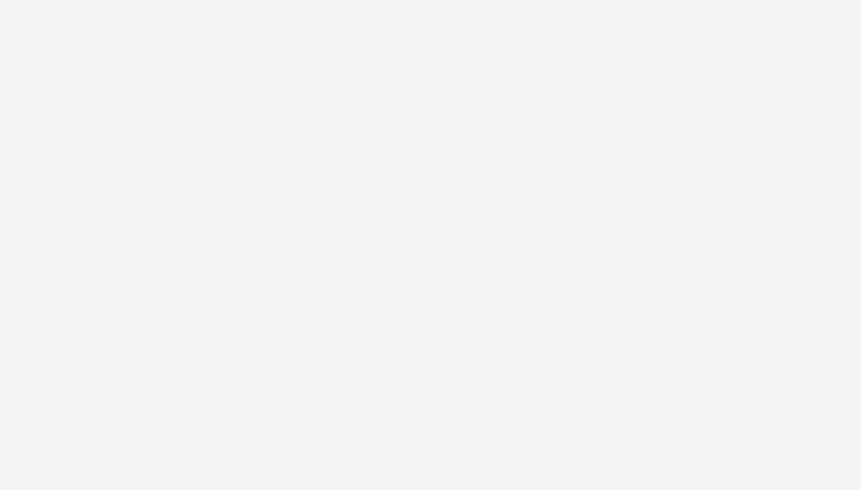
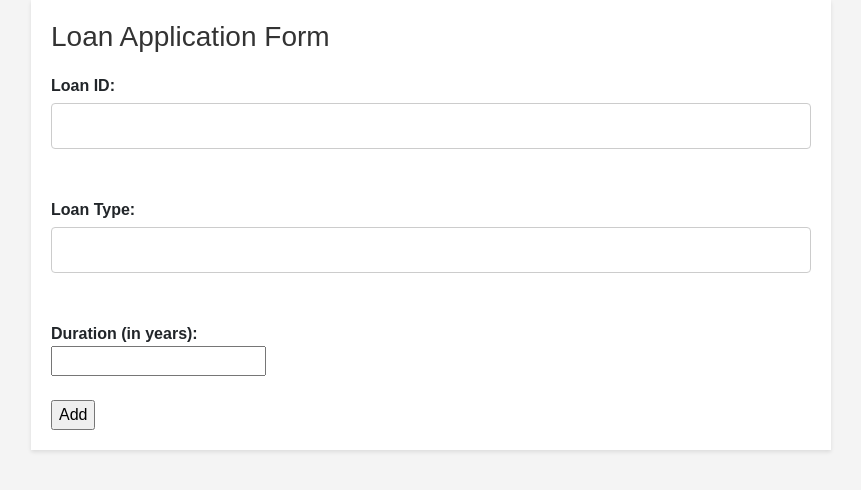
Before and after one commit to SagnikH-WF/loanapp-frontend, a React (Create React App) app: page /addLoan in a window 1280 px wide. Before the commit this address had no page. Shown: the top 490 px of the page, without its empty margins (209-1070 px from the left). Built offline with nearby package versions, Linux system fonts and the light colour scheme.

Commit message:
Admin loan part

```diff
--- a/public/index.html
+++ b/public/index.html
@@ -24,6 +24,7 @@
       work correctly both with client-side routing and a non-root public URL.
       Learn how to configure a non-root public URL by running `npm run build`.
     -->
+    <link href="https://cdn.jsdelivr.net/npm/bootstrap@5.3.2/dist/css/bootstrap.min.css" rel="stylesheet" integrity="sha384-T3c6CoIi6uLrA9TneNEoa7RxnatzjcDSCmG1MXxSR1GAsXEV/Dwwykc2MPK8M2HN" crossorigin="anonymous">
     <title>React App</title>
   </head>
   <body>
@@ -39,5 +40,6 @@
       To begin the development, run `npm start` or `yarn start`.
       To create a production bundle, use `npm run build` or `yarn build`.
     -->
+    <script src="https://cdn.jsdelivr.net/npm/bootstrap@5.3.2/dist/js/bootstrap.bundle.min.js" integrity="sha384-C6RzsynM9kWDrMNeT87bh95OGNyZPhcTNXj1NW7RuBCsyN/o0jlpcV8Qyq46cDfL" crossorigin="anonymous"></script>
   </body>
 </html>
--- a/src/App.js
+++ b/src/App.js
@@ -7,6 +7,9 @@ import Dashboard from "./components/Dashboard";
 import UserApplyLoanForm from "./components/UserLoanApplyForm";
 import LoanList from "./components/LoanList";
 import ItemList from "./components/ItemList";
+import AdminViewLoan from "./components/AdminViewLoan";
+import AddLoan from "./components/AddLoan";
+import EditLoan from "./components/EditLoan";
 
 function App() {
 	const [isLoggedIn, setIsLoggedIn] = useState(false);
@@ -24,6 +27,9 @@ function App() {
 				<Route path="/applyLoan" element={<UserApplyLoanForm />} />
 				<Route path="/viewLoans" element={<LoanList />} />
 				<Route path="/viewItems" element={<ItemList />} />
+				<Route path="/adminViewLoan" element={<AdminViewLoan/>}/>
+				<Route path="/addLoan" element={<AddLoan/>}/>
+				<Route path="/adminViewLoan/Edit/:id" element={<EditLoan/>}/>
 			</Routes>
 		</Router>
 	);
--- /dev/null
+++ b/src/components/AddLoan.js
@@ -0,0 +1,75 @@
+import React, { useState } from 'react';
+import {useNavigate} from 'react-router-dom';
+import axios from 'axios';
+
+function AddLoan() {
+  const [loanId, setLoanId] = useState('');
+  const [loanType, setLoanType] = useState('');
+  const [duration, setDuration] = useState('');
+  const baseURL = "http://localhost:9090/loan";
+  const navigate = useNavigate();
+
+  const handleSubmit = (e) => {
+    e.preventDefault();
+    axios
+        .post(baseURL,{
+            loanId : loanId,
+            loanType : loanType,
+            durationInYears: duration
+        })
+        .then((response)=>{
+            alert('Loan added successfully');
+            navigate('/adminViewLoan');
+        })
+        .catch((error)=>{
+            alert("error=="+error);
+        });
+
+
+    // You can handle form submission logic here
+    // For now, let's just log the form values
+    console.log('Loan ID:', loanId);
+    console.log('Loan Type:', loanType);
+    console.log('Duration:', duration);
+  };
+
+  return (
+    <div className='container'>
+      <h1>Loan Application Form</h1>
+      <form onSubmit={handleSubmit}>
+        <label htmlFor="LoanId">Loan ID:</label>
+        <input
+          type="text"
+          id="LoanId"
+          name="LoanId"
+          value={loanId}
+          onChange={(e) => setLoanId(e.target.value)}
+          required
+        /><br /><br />
+
+        <label htmlFor="LoanType">Loan Type:</label>
+        <input
+          type="text"
+          id="LoanType"
+          name="LoanType"
+          value={loanType}
+          onChange={(e) => setLoanType(e.target.value)}
+          required
+        /><br /><br />
+        <label htmlFor="Duration">Duration (in years):</label>
+        <input
+          type="number"
+          id="Duration"
+          name="Duration"
+          value={duration}
+          onChange={(e) => setDuration(e.target.value)}
+          required
+        /><br /><br />
+
+        <input type="submit" value="Add" />
+      </form>
+    </div>
+  );
+}
+
+export default AddLoan;
--- /dev/null
+++ b/src/components/AdminViewLoan.js
@@ -0,0 +1,78 @@
+import React from "react";
+import axios from "axios";
+import { useState, useEffect } from "react";
+import { Link, useNavigate } from "react-router-dom";
+
+export default function AdminViewLoan() {
+
+    const [loan,setLoan] = useState([]);
+    const baseURL = "http://localhost:9090/loan";
+    const navigate = useNavigate();
+
+    const setLoanData = ()=>{
+        axios.get(baseURL)
+            .then((response)=>{
+                setLoan(response.data);
+            })
+            .catch((error)=>{
+                alert("Error occured while loading data "+error);
+            });
+    };
+
+	useEffect(() => {
+		setLoanData();
+	}, []);
+
+    const handleDelete = async (loanId) => {
+        try {
+
+           await axios.delete(`http://localhost:9090/loan/${loanId}`);
+
+           setLoan((prevData) => prevData.filter((row) => row.loanId !== loanId));
+           alert(`${loanId} deleted successfully`);
+        } catch (error) {
+          // Handle any errors (e.g., display an error message)
+          console.error('Error deleting loan:', error);
+        }
+      };
+
+  return (
+    <div className='container'>
+        <h3>Loan Card Details</h3>
+        <div className='table'>
+            <table className='table table-info table-striped-columns'>
+                <thead>
+                    <tr>
+                        <th>LoanId</th>
+                        <th>Loan Type</th>
+                        <th>Duration</th>
+                        <th colSpan={2} className="align-middle">Action</th>
+                    </tr>
+                </thead>
+                <tbody>
+                    {
+                        loan.map((x,i)=>(
+                            <tr>
+                                <td>{x.loanId}</td>
+                                <td>{x.loanType}</td>
+                                <td>{x.durationInYears}</td>
+                                <td><Link
+                                      to={
+                                        "/adminViewLoan/Edit/"+x.loanId
+                                      }>
+                                        Edit
+                                    </Link>
+                                </td>
+                                <td>
+                                    <button type="button" class="btn btn-danger"
+                                    onClick={()=>handleDelete(x.loanId)}>Delete</button>
+                                </td>
+                            </tr>
+                        ))
+                    }
+                </tbody>
+            </table>
+        </div>
+    </div>
+  )
+}
--- /dev/null
+++ b/src/components/EditLoan.js
@@ -0,0 +1,82 @@
+import React, { useState, useEffect } from 'react';
+import { Link } from 'react-router-dom';
+import {useParams,useNavigate} from 'react-router-dom';
+import axios from 'axios';
+
+export default function EditLoan() {
+    const param = useParams();
+    const [loanId, setLoanId] = useState('');
+    const [loanType, setLoanType] = useState('');
+    const [duration, setDuration] = useState('');
+    const navigate = useNavigate();
+    const [id,setId]=useState(param.id)
+    const baseURL = "http://localhost:9090/loan/";
+
+
+    useEffect(()=>{
+        axios.get(baseURL+id)
+            .then((response)=>{
+                const loanData = response.data;
+                setLoanId(loanData.loanId);
+                setLoanType(loanData.loanType);
+                setDuration(loanData.duration);
+                console.log(loanData.loanType);
+            }).catch((error)=>{
+                alert("error=="+error);
+            });
+    },[]);
+
+  const handleSubmit = (e) => {
+    e.preventDefault();
+    axios
+        .put(baseURL+id,{
+            loanType:loanType,
+            durationInYears: duration
+        })
+        .then((response)=>{
+            alert('Updated Successfully');
+            navigate('/adminViewLoan');
+        })
+        .catch((error)=>{
+            alert("error=="+error);
+        });
+
+     };
+
+    return (
+    <div className='container'>
+      <h1>Updating Loan</h1>
+      <form onSubmit={handleSubmit}>
+        <label htmlFor="LoanId">Loan ID:</label>
+        <input
+          type="text"
+          id="LoanId"
+          name="LoanId"
+          value={loanId}
+          readOnly
+        /><br /><br />
+
+        <label htmlFor="LoanType">Loan Type:</label>
+        <input
+          type="text"
+          id="LoanType"
+          name="LoanType"
+          value={loanType}
+          onChange={(e) => setLoanType(e.target.value)}
+          required
+        /><br /><br />
+        <label htmlFor="Duration">Duration (in years):</label>
+        <input
+          type="number"
+          id="Duration"
+          name="Duration"
+          value={duration}
+          onChange={(e) => setDuration(e.target.value)}
+          required
+        /><br /><br />
+
+        <input type="submit" value="Update" />
+      </form>
+    </div>
+  );
+}
```
